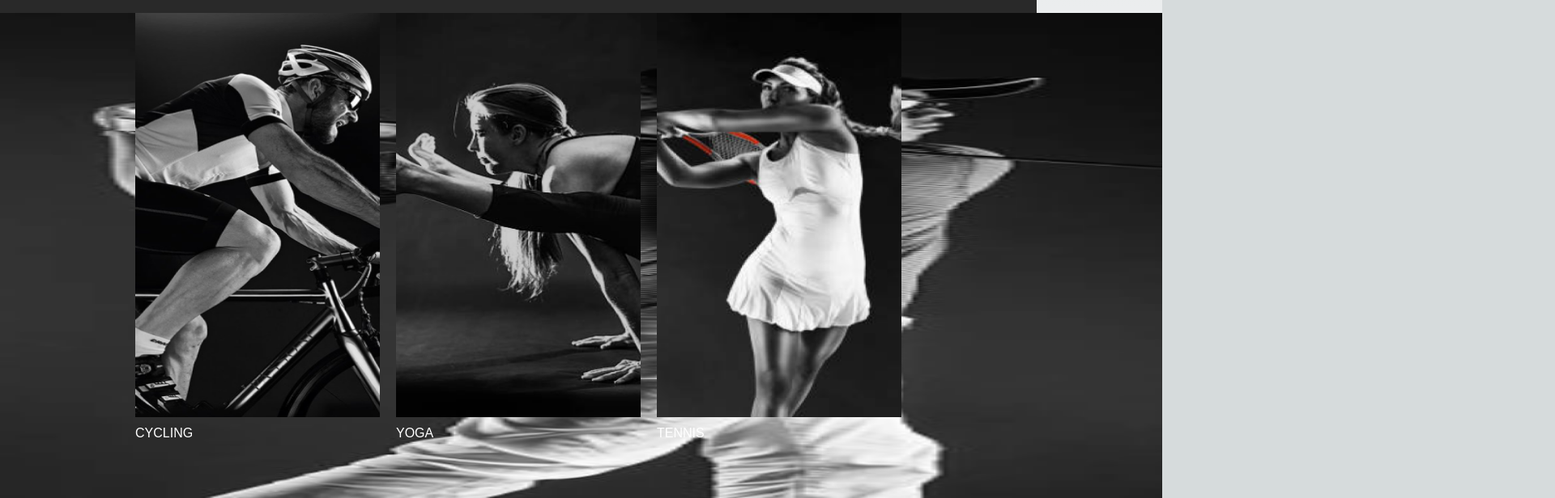
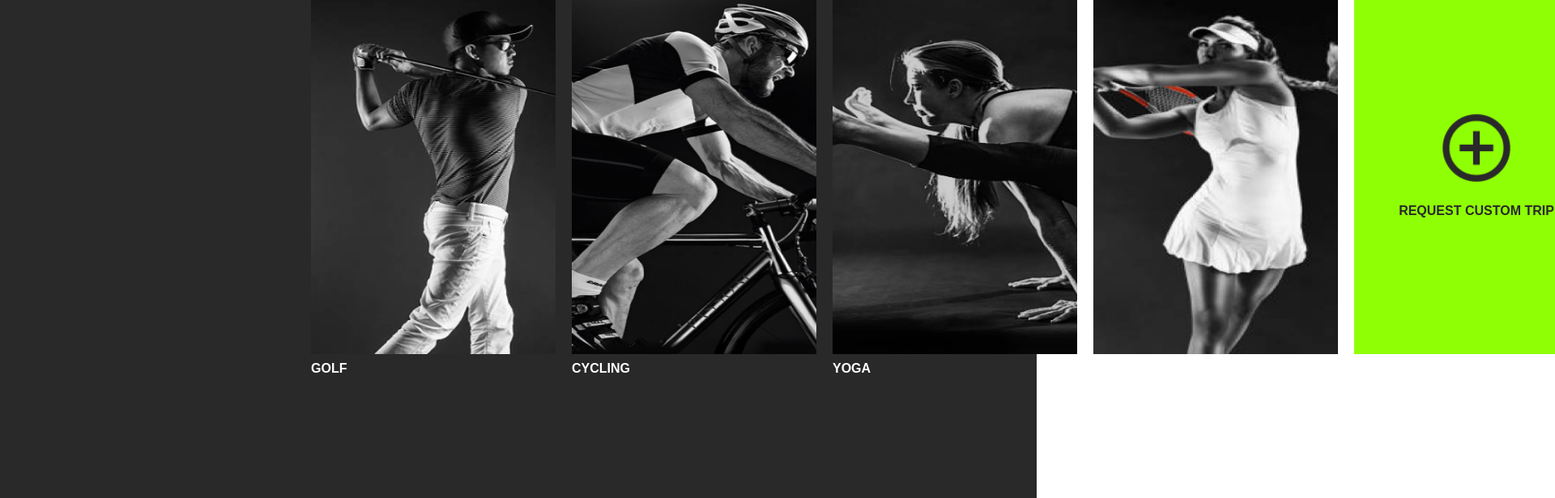
Before and after one commit to NaufalRafi-hub/park-travelhub-web, a Next.js app: page / in a window 1280 px wide. Shown: the part 2320-2936 px from the top of the page at 81% size, 1920 px wide, since content can reach past the window. Built offline with nearby package versions, Linux system fonts and the light colour scheme.

Commit message:
fixing layout selection of sports, and adding accordion on faq sec

```diff
--- a/package.json
+++ b/package.json
@@ -13,6 +13,7 @@
     "embla-carousel-react": "^8.0.0-rc05",
     "eslint": "8.41.0",
     "eslint-config-next": "13.4.3",
+    "flowbite": "^1.6.5",
     "next": "13.4.3",
     "postcss": "8.4.23",
     "react": "18.2.0",
--- a/src/app/Components/Section3home/page.js
+++ b/src/app/Components/Section3home/page.js
@@ -5,7 +5,7 @@
 
     return (
         <div className="mt-300">
-            <h1 className="italic font-bold w-12 mb-20">
+            <h1 className="italic font-bold w-[97px] mb-20">
                 WHAT WE OFFER
             </h1>
             <div className="mt-180 flex flex-col justify-center text-center gap-10 md:flex-row">
--- a/src/app/Components/Section4Home/page.js
+++ b/src/app/Components/Section4Home/page.js
@@ -2,34 +2,53 @@
 import './Sec4.css'
 
 export default function Section4home() {
-
+//   const sportImage = {
+//     width: '40vmin',
+//     height: '56vmin'
+//   }
     return (
-        <div className="mt-300 bg-grayie w-full block h-[1000px] p-24">
-            <h1 className="italic font-bold w-12 color-greenie">
+        <div className="mt-300 bg-grayie w-full block h-[1000px] p-24 ">
+            <h1 className="italic font-bold w-[97px] color-greenie">
                 OUR SELECTION OF SPORTS
             </h1>
-            <div className="mt-180 relative flex flex-col items-center  lg:items-left">
-                <div className="flex absolute gap-5  overflow-auto h-[600px] ">
-                    <div className="w-[302px] h-[500px]">
-                        <Image src='/golf.png' fill sizes="40vmin 56vmin"/>
-                        <h3 className="absolute -bottom-8 text-white mt-4 text-left">GOLF</h3>
+            <div className="mt-180 flex flex-col items-center lg:items-left">
+                <div className="flex absolute gap-5 left-[30%] h-[650px]">
+                    <div className="w-[302px] h-[500px] relative">
+                        <Image src='/golf.png' width="0"
+                        height="0"
+                        sizes="100vw"
+                        style={{ width: '302px', height: '470px', minWidth: '302px', minHeight: '470px' }} />
+                        <h3 className="font-bold absolute bottom-0 text-white text-left">GOLF</h3>
                     </div>
                     <div className="w-[302px] h-[500px] relative">
-                        <Image src='/biking.png' fill/>
-                        <h3 className="absolute -bottom-8 text-white mt-4 text-left">CYCLING</h3>
+                        <Image src='/biking.png'
+                        width="0"
+                        height="0"
+                        sizes="100vw"
+                        style={{ width: '302px', height: '470px' }} />
+                        <h3 className="font-bold absolute bottom-0 text-white mt-4 text-left">CYCLING</h3>
                     </div>
                     <div className="w-[302px] h-[500px] relative">
-                        <Image src='/yoga.png' fill/>
-                        <h3 className="absolute -bottom-8 text-white mt-4 text-left">YOGA</h3>
+                        <Image src='/yoga.png' width="0"
+                        height="0"
+                        sizes="100vw"
+                        style={{ width: '302px', height: '470px' }} />
+                        <h3 className="font-bold absolute bottom-0 text-white mt-4 text-left">YOGA</h3>
                     </div>
                     <div className="w-[302px] h-[500px] relative">
-                        <Image src='/tennis.png' fill/>
-                        <h3 className="absolute -bottom-8 text-white mt-4 text-left">TENNIS</h3>
+                        <Image src='/tennis.png'
+                        width="0"
+                        height="0"
+                        sizes="100vw"
+                        style={{ width: '302px', height: '470px' }} />
+                        <h3 className="font-bold absolute bottom-0 text-white mt-4 text-left">TENNIS</h3>
                     </div>
-                    <div className="bg-greenie w-[302px] h-[500px]">
+                    <div className="bg-greenie w-[302px] h-[470px] flex flex-col justify-center align-center">
 
-                        {/* <Image src='/tennis.png' width={252} height={500}/> */}
-                        <h3 className="mt-4 text-left">TENNIS tennis tennis tennis </h3>
+                        <Image src='/add_icon.png' width={100} height={0}
+                        style={{ marginLeft:'auto', marginRight:'auto' }}
+                        />
+                        <h3 className="font-bold mt-4 text-center">REQUEST CUSTOM TRIP</h3>
                     </div>
                 </div>
             </div>
--- a/src/app/Components/Section5Home/page.js
+++ b/src/app/Components/Section5Home/page.js
@@ -2,7 +2,7 @@
 
     return (
         <div className="mt-300">
-            <h1 className="italic font-bold w-12 mb-20">
+            <h1 className="italic font-bold w-[117px] mb-20">
                 OUR HIGHLIGHTED SPORT TOURISM
             </h1>
         </div>
--- a/src/app/Components/Section6Home/page.js
+++ b/src/app/Components/Section6Home/page.js
@@ -2,7 +2,7 @@
 
     return (
         <div className="mt-300">
-            <h1 className="italic font-bold w-12 mb-20">
+            <h1 className="italic font-bold w-[97px] mb-20">
                 OUR PARTNER
             </h1>
         </div>
--- a/src/app/globals.css
+++ b/src/app/globals.css
@@ -6,30 +6,10 @@
 *{
   color:#292929;
   font-family: 'Figtree', sans-serif;
-}
-:root {
-  --foreground-rgb: 0, 0, 0;
-  --background-start-rgb: 214, 219, 220;
-  --background-end-rgb: 255, 255, 255;
+  /* overflow: hidden; */
+  overflow-x:hidden;
 }
 
-@media (prefers-color-scheme: dark) {
-  :root {
-    --foreground-rgb: 255, 255, 255;
-    --background-start-rgb: 0, 0, 0;
-    --background-end-rgb: 0, 0, 0;
-  }
-}
-
-body {
-  color: rgb(var(--foreground-rgb));
-  background: linear-gradient(
-      to bottom,
-      transparent,
-      rgb(var(--background-end-rgb))
-    )
-    rgb(var(--background-start-rgb));
-}
 
 .color-greenie {
   color:#8FFF05;
--- a/tailwind.config.js
+++ b/tailwind.config.js
@@ -4,6 +4,7 @@
     './src/pages/**/*.{js,ts,jsx,tsx,mdx}',
     './src/components/**/*.{js,ts,jsx,tsx,mdx}',
     './src/app/**/*.{js,ts,jsx,tsx,mdx}',
+    "./node_modules/flowbite/**/*.js"
   ],
   theme: {
     extend: {
@@ -14,5 +15,7 @@
       },
     },
   },
-  plugins: [],
+  plugins: [
+    require('flowbite/plugin')
+  ],
 }
```
Also changed, not shown: src/app/Components/SectionFAQ/page.js (+44 -1 lines), public/add_icon.png (added), 1 other file (tests, documents, lock files or other folders).
